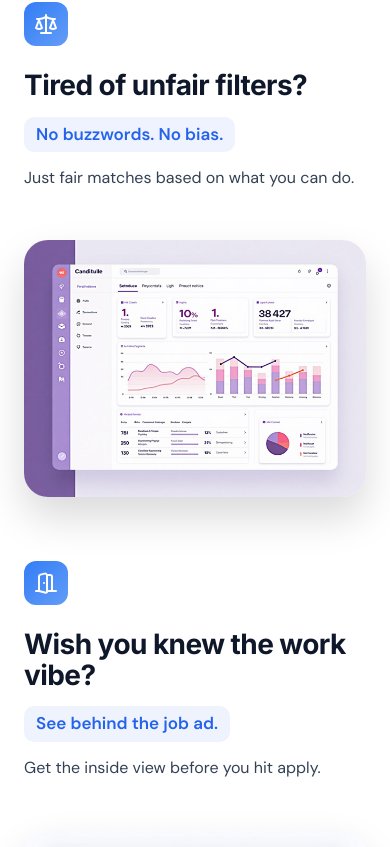
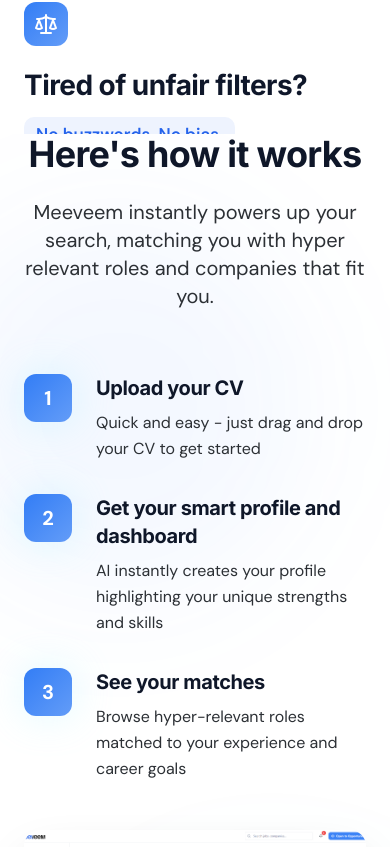
Before and after one commit to meeveem/meeveem-ignite-careers, a React (Vite) app: page / in a window 390 px wide. Shown: the part 3628-4475 px from the top of the page. Built offline with nearby package versions, Linux system fonts and the light colour scheme; the HTML template or start-up script is replaced by a standard one.

Commit message:
Refine spacing and responsiveness in BenefitsSection and HowItWorksSection. Adjusted scroll distance calculations for better visual consistency across screen sizes. Implemented CSS variable for dynamic spacer management to eliminate gaps between sections.

```diff
--- a/src/components/BenefitsSection.tsx
+++ b/src/components/BenefitsSection.tsx
@@ -93,14 +93,14 @@ const BenefitsSection = () => {
     const stickyHeight = getStickyHeight(stickyRef.current);
 
     // Responsive per-step distance clamped for consistency across screens/zoom
-    // Tightened to avoid excessive spacer on large screens/zoom levels
-    const perStep = Math.max(280, Math.min(420, Math.round(stickyHeight * 0.6)));
-    const holdEnd = 0.25 * perStep; // Small pause on last card
-    const endComp = 96; // Compensation to avoid any trailing gap before next section
+    // Further tightened and with compensation that scales with sticky height to ensure 0-gap across zoom
+    const perStep = Math.max(260, Math.min(380, Math.round(stickyHeight * 0.55)));
+    const holdEnd = 0.2 * perStep; // Shorter pause on last card
+    const endComp = Math.round(stickyHeight * 0.4); // Scale with sticky to eliminate residual gap
 
     // Scroll distance = perStep * (steps - 1) + holdEnd - endComp
     // We use (steps - 1) because the last step doesn't fade out
-    return Math.round(perStep * (benefits.length - 1) + holdEnd - endComp);
+    return Math.max(0, Math.round(perStep * (benefits.length - 1) + holdEnd - endComp));
   }, []);
 
   useEffect(() => {
@@ -126,11 +126,14 @@ const BenefitsSection = () => {
 
     mediaQuery.addEventListener("change", handleChange);
     window.addEventListener("resize", handleResize);
+    // Expose spacer to CSS for downstream sections (0-gap visual join)
+    document.documentElement.style.setProperty("--benefits-spacer-px", `${calculateScrollDistance()}px`);
 
     return () => {
       mediaQuery.removeEventListener("change", handleChange);
       window.removeEventListener("resize", handleResize);
       if (resizeObserver) resizeObserver.disconnect();
+      document.documentElement.style.removeProperty("--benefits-spacer-px");
     };
   }, [calculateScrollDistance]);
 
@@ -461,6 +464,7 @@ const BenefitsSection = () => {
     <section
       ref={sectionRef}
       className="relative bg-white pb-0"
+      style={{ paddingBottom: `${scrollDistance}px` }}
       aria-label="Interactive product showcase"
     >
 
@@ -610,8 +614,7 @@ const BenefitsSection = () => {
         </div>
       </div>
 
-      {/* Spacer to control scroll distance (trimmed slightly to remove rounding gaps) */}
-      <div aria-hidden="true" style={{ height: `${Math.max(0, scrollDistance) }px` }} />
+      {/* Spacer now applied via section paddingBottom; CSS var feeds next section to visually remove gap */}
     </section>
   );
 };
--- a/src/components/HowItWorksSection.tsx
+++ b/src/components/HowItWorksSection.tsx
@@ -56,7 +56,11 @@ const HowItWorksSection = () => {
   }, []);
 
   return (
-    <section id="how-it-works" className="pt-0 pb-24 bg-white relative overflow-hidden">
+    <section
+      id="how-it-works"
+      className="pt-0 pb-24 bg-white relative overflow-hidden"
+      style={{ marginTop: "calc(var(--benefits-spacer-px, 0px) * -1)" }}
+    >
       {/* Decorative blob */}
       <div className="absolute top-20 right-20 w-96 h-96 bg-primary/5 rounded-full blur-3xl" />
       <div className="absolute bottom-20 left-20 w-96 h-96 bg-secondary/5 rounded-full blur-3xl" />
```
